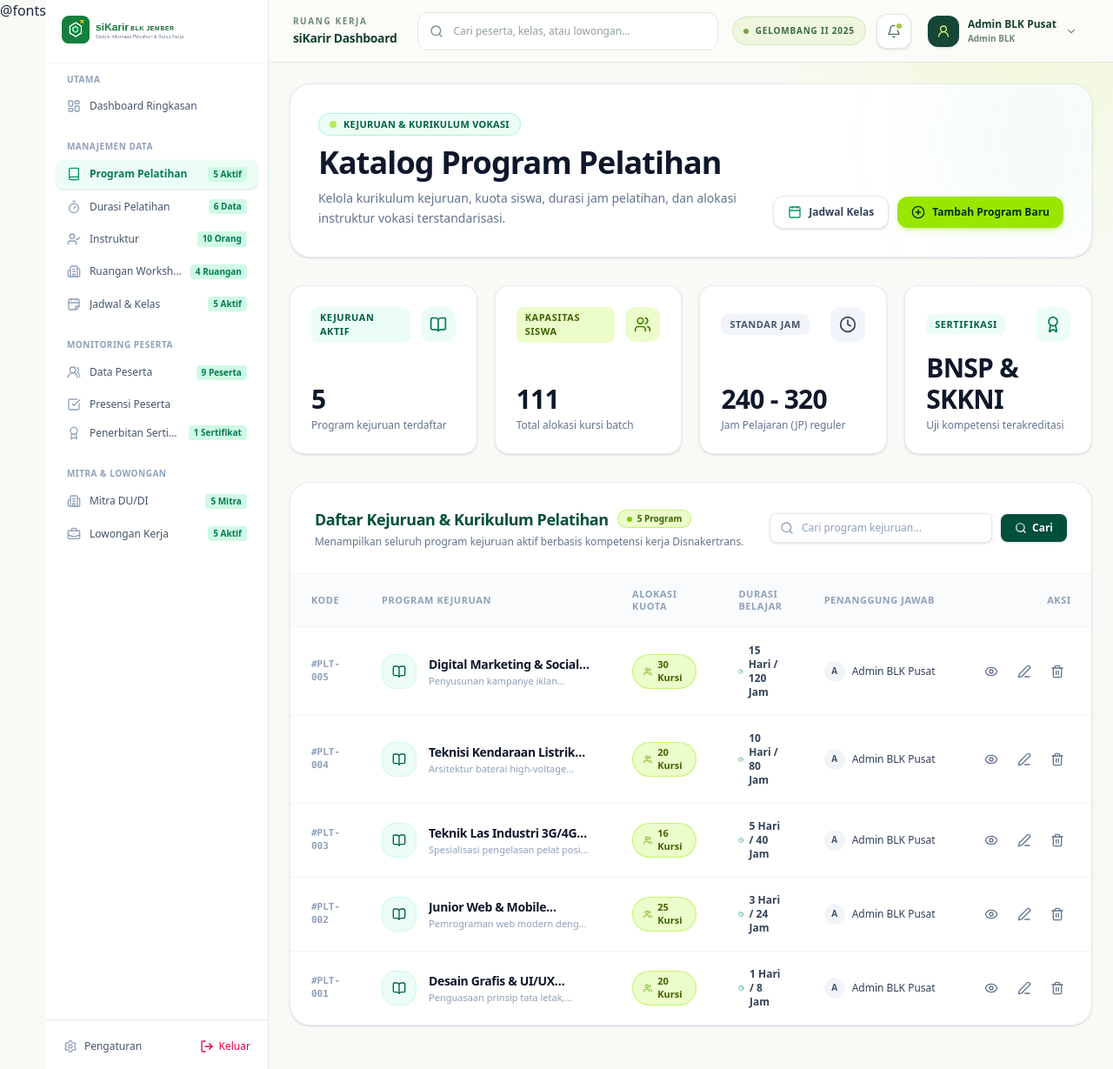
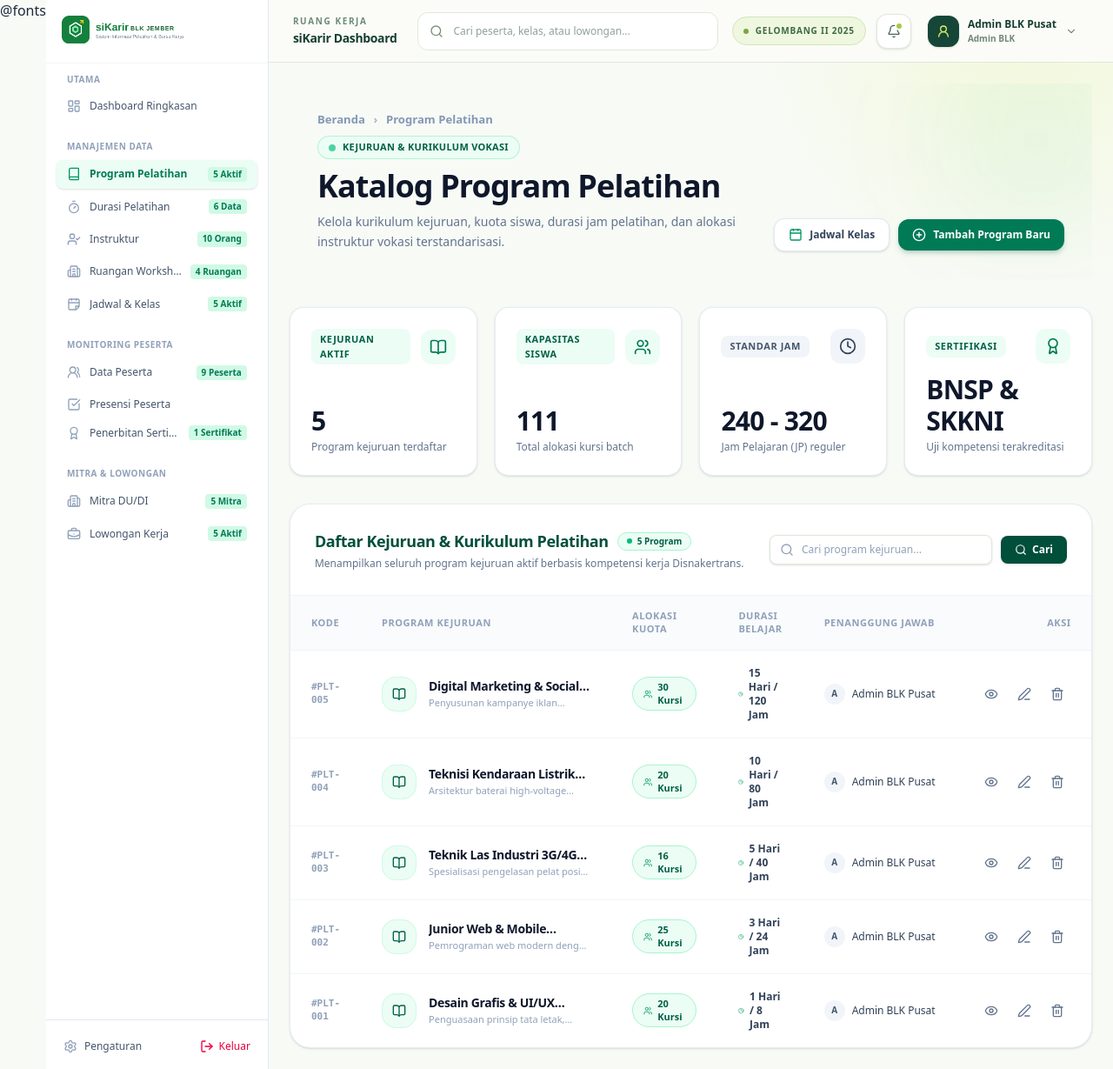
Before and after one commit to MuhammadRaffieHermansyah/sikarir-web, a Laravel app: page /pelatihan in a window 1280 px wide. Shown: the whole page at 87% size. Run offline with Laravel 12, Linux system fonts and the light colour scheme; a user stored in the database is signed in; data comes from the database, SQL or seed files in the repository; style sheets or scripts are compiled from the project's sources; some libraries are stand-ins or nearby versions.

Commit message:
ganti pelatihan, nambah modal logout

```diff
--- a/resources/css/app.css
+++ b/resources/css/app.css
@@ -267,11 +267,116 @@
 
     .delete-confirmation__confirm:hover { background: #b91c1c; }
 
+    .delete-confirmation.is-logout .delete-confirmation__icon {
+        background: #eaf4dd;
+        color: #28634e;
+    }
+
+    .delete-confirmation.is-logout .delete-confirmation__eyebrow { color: #47705d; }
+
+    .delete-confirmation.is-logout .delete-confirmation__confirm {
+        border-color: var(--color-sikarir-emerald);
+        background: var(--color-sikarir-emerald);
+        box-shadow: 0 8px 18px rgb(20 86 66 / .19);
+    }
+
+    .delete-confirmation.is-logout .delete-confirmation__confirm:hover { background: #0f4636; }
+
     .delete-confirmation-open { overflow: hidden; }
 
     @media (max-width: 480px) {
         .delete-confirmation__dialog { padding: 1.4rem; border-radius: 1.25rem; }
         .delete-confirmation__actions { flex-direction: column-reverse; }
+    }
+
+    .pelatihan-admin .pelatihan-page-header {
+        padding: .7rem 0 1.5rem;
+    }
+
+    .pelatihan-admin .pelatihan-page-header::after { content: none; }
+
+    .pelatihan-admin .pelatihan-page-header h1 {
+        color: #0f172a;
+        font-size: clamp(1.9rem, 3vw, 2.5rem);
+        letter-spacing: -.05em;
+    }
+
+    .pelatihan-admin .pelatihan-page-header p {
+        color: #61738f;
+        font-size: .95rem;
+    }
+
+    .pelatihan-admin .pelatihan-page-header .pelatihan-breadcrumb {
+        display: flex;
+        align-items: center;
+        gap: .6rem;
+        margin: 0 0 .45rem;
+        color: #8298b5;
+        font-size: .82rem;
+        font-weight: 700;
+    }
+
+    .pelatihan-admin .pelatihan-page-header .pelatihan-breadcrumb span {
+        color: #a6b6ca;
+    }
+
+    .pelatihan-admin .pelatihan-page-header > div:first-child > .inline-flex { display: none; }
+
+    .pelatihan-admin .pelatihan-header-actions a {
+        border-color: #dce8d8;
+        background: #fff;
+        color: #426453;
+        box-shadow: 0 4px 12px rgb(20 61 48 / .05);
+    }
+
+    .pelatihan-admin .pelatihan-header-actions a:hover {
+        border-color: #a8c4a4;
+        background: #f2f8ee;
+        color: #145642;
+    }
+
+    .pelatihan-admin .pelatihan-header-actions .pelatihan-header-primary {
+        border-color: #145642;
+        background: #145642;
+        color: #fff;
+        box-shadow: 0 10px 22px rgb(20 86 66 / .18);
+    }
+
+    .pelatihan-admin .pelatihan-header-actions .pelatihan-header-primary:hover {
+        background: #0f4636;
+        color: #fff;
+    }
+
+    .pelatihan-admin .bg-white.rounded-3xl {
+        border-color: #dfe9dc;
+        border-radius: 1.25rem;
+        box-shadow: 0 12px 28px rgb(20 61 48 / .055);
+    }
+
+    .pelatihan-admin .bg-white.rounded-2xl {
+        border-color: #dfe9dc;
+        box-shadow: 0 10px 24px rgb(20 61 48 / .045);
+    }
+
+    .pelatihan-admin input:not([type='file']),
+    .pelatihan-admin select,
+    .pelatihan-admin textarea {
+        border-color: #dce8d8 !important;
+        background-color: #fbfcf8;
+    }
+
+    .pelatihan-admin input:not([type='file']):focus,
+    .pelatihan-admin select:focus,
+    .pelatihan-admin textarea:focus {
+        border-color: #368162 !important;
+        box-shadow: 0 0 0 4px rgb(20 86 66 / .14) !important;
+    }
+
+    .pelatihan-admin .bg-slate-50\/80 { background: #f4f8f1; }
+
+    @media (max-width: 640px) {
+        .pelatihan-admin .pelatihan-header-actions { width: 100%; }
+        .pelatihan-admin .pelatihan-header-actions a { flex: 1; justify-content: center; }
     }
 
     .public-page {
--- a/resources/js/app.js
+++ b/resources/js/app.js
@@ -7,7 +7,7 @@ window.Alpine = Alpine;
 Alpine.start();
 
 const setupDeleteConfirmation = () => {
-    const forms = [...document.querySelectorAll('form[onsubmit*="confirm("]')];
+    const forms = [...document.querySelectorAll('form[onsubmit*="confirm("], form[data-confirm-action]')];
 
     if (!forms.length || document.querySelector('[data-delete-confirmation]')) return;
 
@@ -21,8 +21,8 @@ const setupDeleteConfirmation = () => {
             <div class="delete-confirmation__icon" aria-hidden="true">
                 <svg viewBox="0 0 24 24" fill="none" stroke="currentColor" stroke-width="2" stroke-linecap="round" stroke-linejoin="round"><path d="M3 6h18"/><path d="M8 6V4h8v2"/><path d="M19 6l-1 14H6L5 6"/><path d="M10 11v5M14 11v5"/></svg>
             </div>
-            <p class="delete-confirmation__eyebrow">Tindakan permanen</p>
-            <h2 id="delete-confirmation-title">Hapus data ini?</h2>
+            <p class="delete-confirmation__eyebrow" data-confirmation-eyebrow>Tindakan permanen</p>
+            <h2 id="delete-confirmation-title" data-confirmation-title>Hapus data ini?</h2>
             <p id="delete-confirmation-message">Data yang dihapus tidak bisa dipulihkan lagi.</p>
             <div class="delete-confirmation__actions">
                 <button type="button" class="delete-confirmation__cancel" data-delete-cancel>Batal</button>
@@ -37,6 +37,11 @@ const setupDeleteConfirmation = () => {
     const cancelButton = confirmation.querySelector('[data-delete-cancel]:not(.delete-confirmation__backdrop)');
     const confirmButton = confirmation.querySelector('[data-delete-confirm]');
     const message = confirmation.querySelector('#delete-confirmation-message');
+    const title = confirmation.querySelector('[data-confirmation-title]');
+    const eyebrow = confirmation.querySelector('[data-confirmation-eyebrow]');
+    const icon = confirmation.querySelector('.delete-confirmation__icon');
+    const deleteIcon = '<svg viewBox="0 0 24 24" fill="none" stroke="currentColor" stroke-width="2" stroke-linecap="round" stroke-linejoin="round"><path d="M3 6h18"/><path d="M8 6V4h8v2"/><path d="M19 6l-1 14H6L5 6"/><path d="M10 11v5M14 11v5"/></svg>';
+    const logoutIcon = '<svg viewBox="0 0 24 24" fill="none" stroke="currentColor" stroke-width="2" stroke-linecap="round" stroke-linejoin="round"><path d="M10 17l5-5-5-5"/><path d="M15 12H3"/><path d="M21 19V5a2 2 0 0 0-2-2h-6"/></svg>';
 
     const close = () => {
         confirmation.classList.remove('is-open');
@@ -49,7 +54,11 @@ const setupDeleteConfirmation = () => {
     forms.forEach((form) => {
         const inlineHandler = form.getAttribute('onsubmit') || '';
         const matches = inlineHandler.match(/confirm\(['"]([^'"]+)['"]\)/);
-        form.dataset.deleteConfirmationMessage = matches?.[1] || 'Data yang dihapus tidak bisa dipulihkan lagi.';
+        const isLogout = form.dataset.confirmAction === 'logout';
+        form.dataset.confirmationType = isLogout ? 'logout' : 'delete';
+        form.dataset.deleteConfirmationMessage = matches?.[1] || (isLogout
+            ? 'Kamu akan keluar dari sesi ini dan perlu masuk lagi untuk mengakses dashboard.'
+            : 'Data yang dihapus tidak bisa dipulihkan lagi.');
         form.removeAttribute('onsubmit');
 
         form.addEventListener('submit', (event) => {
@@ -61,7 +70,13 @@ const setupDeleteConfirmation = () => {
             event.preventDefault();
             activeForm = form;
             lastTrigger = document.activeElement;
+            const isLogout = form.dataset.confirmationType === 'logout';
             message.textContent = form.dataset.deleteConfirmationMessage;
+            title.textContent = isLogout ? 'Keluar dari akun?' : 'Hapus data ini?';
+            eyebrow.textContent = isLogout ? 'Konfirmasi sesi' : 'Tindakan permanen';
+            confirmButton.textContent = isLogout ? 'Ya, keluar' : 'Ya, hapus data';
+            icon.innerHTML = isLogout ? logoutIcon : deleteIcon;
+            confirmation.classList.toggle('is-logout', isLogout);
             confirmation.classList.add('is-open');
             confirmation.setAttribute('aria-hidden', 'false');
             document.body.classList.add('delete-confirmation-open');
--- a/resources/views/auth/verify-email.blade.php
+++ b/resources/views/auth/verify-email.blade.php
@@ -20,7 +20,7 @@
             </div>
         </form>
 
-        <form method="POST" action="{{ route('logout') }}">
+        <form method="POST" action="{{ route('logout') }}" data-confirm-action="logout">
             @csrf
 
             <button type="submit" class="underline text-sm text-gray-600 hover:text-gray-900 rounded-md focus:outline-none focus:ring-2 focus:ring-offset-2 focus:ring-indigo-500">
--- a/resources/views/layouts/partials/sidebar.blade.php
+++ b/resources/views/layouts/partials/sidebar.blade.php
@@ -390,7 +390,7 @@
             </a>
 
             <!-- Logout -->
-            <form method="POST" action="{{ route('logout') }}" class="inline">
+            <form method="POST" action="{{ route('logout') }}" class="inline" data-confirm-action="logout">
                 @csrf
 
                 <button type="submit"
--- a/resources/views/pelatihan/index.blade.php
+++ b/resources/views/pelatihan/index.blade.php
@@ -3,13 +3,14 @@
 @section('title', 'Katalog Program Pelatihan Vokasi- SiKarir BLK')
 
 @section('content')
-<div class="space-y-6 sm:space-y-8">
+<div class="pelatihan-admin space-y-6 sm:space-y-8">
     <!-- Header Section & Actions -->
-    <div class="flex flex-col md:flex-row md:items-end justify-between gap-5 bg-white p-6 sm:p-8 rounded-3xl border border-slate-200/80 shadow-sm relative overflow-hidden">
+    <div class="pelatihan-page-header flex flex-col md:flex-row md:items-end justify-between gap-5 p-6 sm:p-8 relative overflow-hidden">
         <div class="space-y-2 relative z-10 max-w-2xl">
+            <p class="pelatihan-breadcrumb">Beranda <span>›</span> Program Pelatihan</p>
             <!-- Eyebrow Badge -->
             <div class="inline-flex items-center gap-2 px-3 py-1 bg-emerald-50 border border-emerald-200/80 rounded-full text-emerald-800 text-[11px] font-bold tracking-wide">
-                <span class="w-2 h-2 rounded-full bg-lime-400 animate-pulse"></span>
+                <span class="w-2 h-2 rounded-full bg-emerald-500 animate-pulse"></span>
                 <span>KEJURUAN & KURIKULUM VOKASI</span>
             </div>
 
@@ -23,7 +24,7 @@
         </div>
 
         <!-- Action CTAs -->
-        <div class="flex items-center gap-2.5 flex-wrap relative z-10 shrink-0">
+        <div class="pelatihan-header-actions flex items-center gap-2.5 flex-wrap relative z-10 shrink-0">
             <a href="{{ route('jadwal-pelatihan.index') }}"
                 class="bg-white hover:bg-slate-50 text-slate-700 hover:text-emerald-800 border border-slate-200 text-xs font-bold px-4 py-2.5 rounded-xl flex items-center gap-2 shadow-sm hover:shadow transition-all duration-200 active:scale-[0.98]">
                 <i data-lucide="calendar" class="w-4 h-4 text-emerald-600"></i>
@@ -32,7 +33,7 @@
 
             <!-- 10% Accent CTA: Warm Gold (#F59E0B) -->
             <a href="{{ route('pelatihan.create') }}"
-                class="bg-lime-400 hover:bg-lime-300 text-emerald-950 text-xs font-black px-4 py-2.5 rounded-xl flex items-center gap-2 shadow-md shadow-lime-400/30 active:scale-[0.98] transition-all duration-200">
+                class="pelatihan-header-primary bg-emerald-700 hover:bg-emerald-800 text-white text-xs font-black px-4 py-2.5 rounded-xl flex items-center gap-2 shadow-md shadow-emerald-900/20 active:scale-[0.98] transition-all duration-200">
                 <i data-lucide="plus-circle" class="w-4 h-4"></i>
                 <span>Tambah Program Baru</span>
             </a>
@@ -80,10 +81,10 @@
         <!-- Card 2: Kuota Siswa -->
         <div class="bg-white rounded-2xl border border-slate-200/80 shadow-sm p-5 sm:p-6 hover:shadow-md hover:border-emerald-300 transition-all duration-200 flex flex-col justify-between">
             <div class="flex items-center justify-between gap-3 mb-3">
-                <span class="text-[11px] font-bold text-lime-800 uppercase tracking-wider bg-lime-100 px-2.5 py-1 rounded-lg">
+                <span class="text-[11px] font-bold text-emerald-800 uppercase tracking-wider bg-emerald-50 px-2.5 py-1 rounded-lg">
                     Kapasitas Siswa
                 </span>
-                <div class="w-10 h-10 rounded-xl bg-lime-100 text-lime-700 flex items-center justify-center shrink-0">
+                <div class="w-10 h-10 rounded-xl bg-emerald-50 text-emerald-700 flex items-center justify-center shrink-0">
                     <i data-lucide="users" class="w-5 h-5"></i>
                 </div>
             </div>
@@ -141,8 +142,8 @@
                     <h2 class="text-base sm:text-lg font-black text-emerald-900 tracking-tight">
                         Daftar Kejuruan & Kurikulum Pelatihan
                     </h2>
-                    <span class="bg-lime-100 text-lime-800 border border-lime-300/80 text-[10px] font-bold px-2.5 py-0.5 rounded-full inline-flex items-center gap-1.5">
-                        <span class="w-1.5 h-1.5 rounded-full bg-lime-500"></span>
+                    <span class="bg-emerald-50 text-emerald-800 border border-emerald-200 text-[10px] font-bold px-2.5 py-0.5 rounded-full inline-flex items-center gap-1.5">
+                        <span class="w-1.5 h-1.5 rounded-full bg-emerald-500"></span>
                         {{ $pelatihans->total() }} Program
                     </span>
                 </div>
@@ -203,8 +204,8 @@
 
                             <!-- Alokasi Kuota -->
                             <td class="px-6 py-4.5">
-                                <span class="inline-flex items-center gap-1.5 px-3 py-1 rounded-full text-[11px] font-bold bg-lime-100 text-lime-800 border border-lime-300/80">
-                                    <i data-lucide="users" class="w-3.5 h-3.5 text-lime-600"></i>
+                                <span class="inline-flex items-center gap-1.5 px-3 py-1 rounded-full text-[11px] font-bold bg-emerald-50 text-emerald-800 border border-emerald-200">
+                                    <i data-lucide="users" class="w-3.5 h-3.5 text-emerald-600"></i>
                                     {{ $pelatihan->kuota }} Kursi
                                 </span>
                             </td>
@@ -239,7 +240,7 @@
                                     </a>
 
                                     <a href="{{ route('pelatihan.edit', $pelatihan->id_pelatihan) }}"
-                                        class="p-2 text-slate-500 hover:text-lime-700 hover:bg-lime-100 rounded-xl transition"
+                                        class="p-2 text-slate-500 hover:text-emerald-700 hover:bg-emerald-50 rounded-xl transition"
                                         title="Edit Kurikulum">
                                         <i data-lucide="edit-3" class="w-4 h-4"></i>
                                     </a>
@@ -275,7 +276,7 @@
                                     </a>
                                 @else
                                     <a href="{{ route('pelatihan.create') }}"
-                                        class="inline-flex items-center gap-2 mt-4 bg-lime-400 hover:bg-lime-300 text-emerald-950 text-xs font-black px-4 py-2 rounded-xl shadow-sm transition">
+                                        class="inline-flex items-center gap-2 mt-4 bg-emerald-700 hover:bg-emerald-800 text-white text-xs font-black px-4 py-2 rounded-xl shadow-sm transition">
                                         <i data-lucide="plus" class="w-4 h-4"></i> Buat Program Baru
                                     </a>
                                 @endif
```
Also changed, not shown: resources/views/layouts/navigation.blade.php (+4 -4 lines), resources/views/pelatihan/create.blade.php (+6 -5 lines), resources/views/pelatihan/edit.blade.php (+7 -6 lines), resources/views/pelatihan/show.blade.php (+11 -10 lines).
